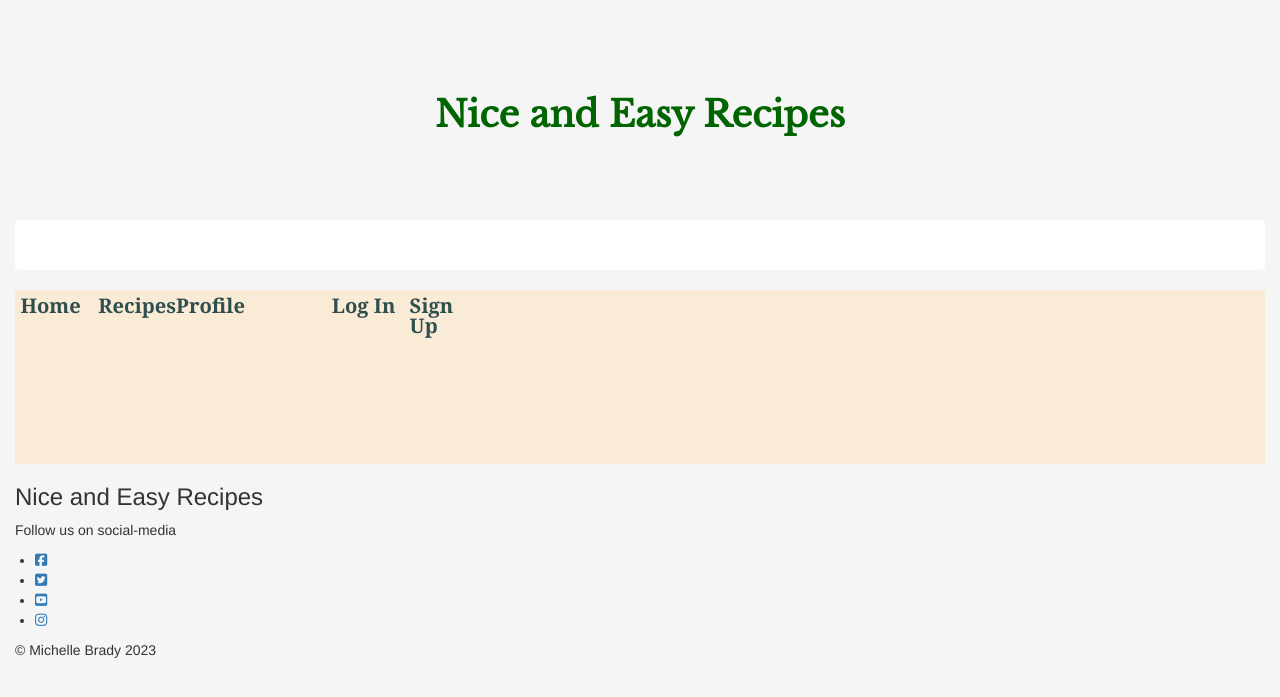
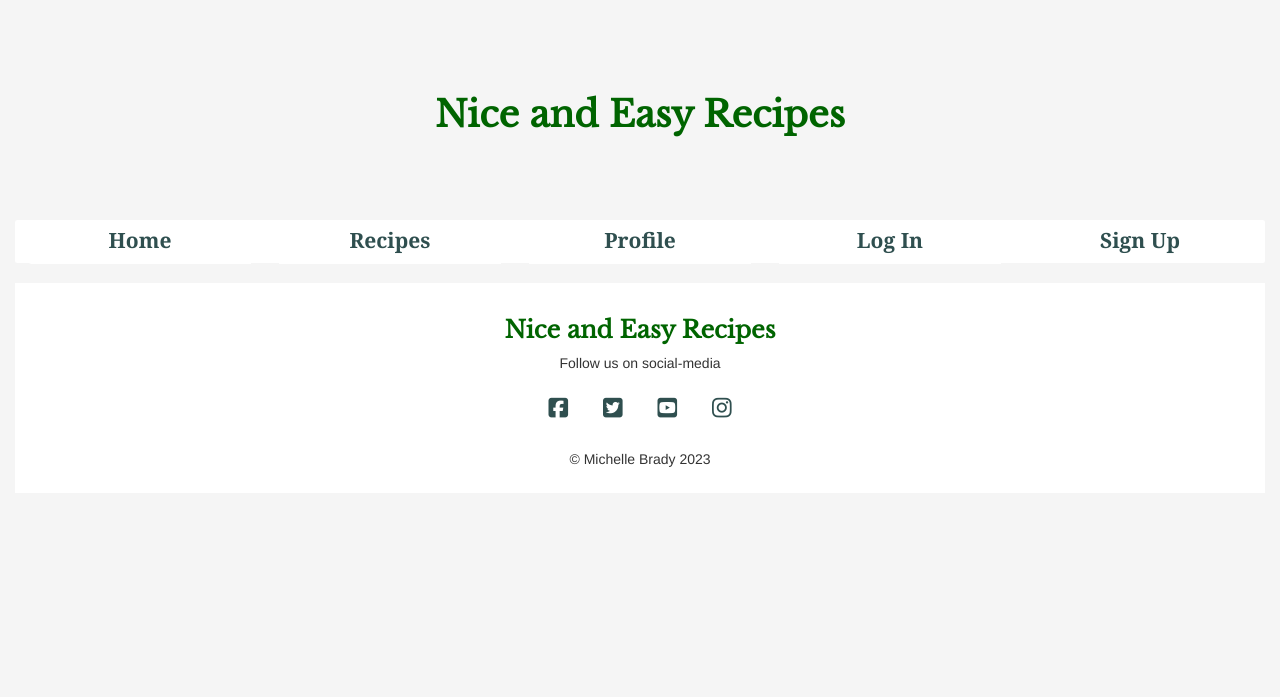
Before and after one commit to Code-Institute-Submissions/ShellyBrady-RecipeWebsite, a Django app: page / in a window 1280 px wide. Shown: the top 697 px of the page. Run offline with Django 3.2, Linux system fonts and the light colour scheme; data that the repository does not hold is empty; some libraries are stand-ins or nearby versions.

Commit message:
add css and bootstrap to recipes and index html

```diff
--- a/static/css/style.css
+++ b/static/css/style.css
@@ -2,7 +2,10 @@
 
 .container-fluid {
     background-color: whitesmoke;
+
 }
+
+  /*Logo Styling*/
 
 h1 {
     font-family: 'Libre Baskerville', serif ;
@@ -14,48 +17,51 @@ h1 {
     padding: 6%;
 }
 
+  /*nav area styling*/
+
 header a {
-    display: flex;
+    text-align: center;
     text-decoration: none;
     color: darkslategray;
     font-weight: 600;
-    font-size: 1.2em;
+    font-size: 1.5em;
     font-family: Georgia, 'Times New Roman', Times, serif;
     line-height: 100%;
     justify-content: space-between;
 }
 
-
-#menu li {
-    display: flex;
-    height: 100%;
-    font-size: 1.2em;
-    justify-content: space-between;
-    width: 100%;
+.container-fluid {
+    text-align: center;
 }
 
-nav li {
-    padding-left: 2%;
-    padding-right: 2%;
-    padding-bottom: 2%;
+button.list-group-item.list-group-item-action.px-3.border-0 {
     width: 100%;
+    margin-left: 1em;
+    margin-right: 1em;
+    text-align: center;
 }
 
-nav #menu {
-    display: flex;
-    padding: 5%;
-    margin-bottom: 5%;
-    justify-content: space-between;
-}
-.nav-container {
-    display: flex;
-    height: 100%;
-    width: 100%;
-    background-color: antiquewhite;
-    justify-content: space-between;
+#menu.list-group.list-group-horizontal-sm.me-0 {
+    background-color: white;
 }
 
-.navbar-nav li a{
-    justify-content: space-between;
-    padding: 7%;
+  /*footer styling */
+
+footer {
+    background-color: white;
+    padding: 1em;
 }
+
+footer h3 {
+    font-weight: 600;
+    font-size: 1.7em;
+    color: darkgreen;
+    font-family: 'Libre Baskerville', serif ;
+}
+
+.btn.btn-floating.m-1 {
+    font-weight: 500;
+    font-size: 1.6em;
+    color: darkslategray;
+    font-family: Georgia, 'Times New Roman', Times, serif;
+}
--- a/templates/index.html
+++ b/templates/index.html
@@ -28,45 +28,25 @@
     <header>
       <h1 >Nice and Easy Recipes</h1>
 
-        <nav class="navbar navbar-expand-lg navbar-light bg-white"></nav>
-          <div class="nav-container">
-              <!--nav bar items to link to web pages they belong to-->
+            <div class="list-group list-group-horizontal-sm me-0" id="menu">
 
-            <ul class="nav navbar-nav" id="menu">
+              <button type="button" class="list-group-item list-group-item-action px-3 border-0"><a href="{% url 'home' %}">Home</a></button>
 
-              <li>
-                <a href="{% url 'home' %}" aria-current="page" class="active">Home</a>
-              </li>
+              <button type="button" class="list-group-item list-group-item-action px-3 border-0"><a href="#">Recipes</a></button>
 
-              <li>
-                <a href="#">Recipes</a>
-              </li>
-
-              <li>
-                <a href="#">Profile</a>
-              </li>
-
-              <li>
+                <button type="button" class="list-group-item list-group-item-action px-3 border-0"><a href="#">Profile</a></button>
                   {% if user.is_authenticated %}
-                  <li>
-                    <a class="user-item" aria-current="page" href="{% url 'account_logout' %}">Log Out</a></li>
+                <button type="button" class="list-group-item list-group-item-action px-3 border-0"><a href="{% url 'account_logout' %}">Log Out</a></button>
                   {% else %}
-                  <li>
-                    <a class="user-item" href="{% url 'account_login' %}">Log In</a></li>
-                  <li>
-                    <a class="user-item" href="{% url 'account_signup' %}">Sign Up</a></li>
+                <button type="button" class="list-group-item list-group-item-action px-3 border-0"><a href="{% url 'account_login' %}">Log In</a></button>
+                <button type="button" class="list-group-item list-group-item-action px-3 border-0"><a href="{% url 'account_signup' %}">Sign Up</a></button>
                   {% endif %}
-              </li>
-            </ul>
-              </div>
             </div>
-          </nav>
-        </div>
     </header>
 
 
 
-    <main class="flex-shrink-0 main-bg">
+    <main class="flex-shrink-0 me-2 ms-2">
 
         {% block content %}
         <!-- Content Goes here -->
@@ -76,37 +56,30 @@
 
 
     <!--footer-->
-    <footer class="">
+  <footer class="">
 
-      <div class="footer-content">
+    <div class="footer-content">
 
-        <h3>Nice and Easy Recipes</h3>
+      <h3>Nice and Easy Recipes</h3>
 
-        <p>
+      <p>
           Follow us on social-media
-        </p>
-
+      </p>
 
         <!--social media links-->
 
-        <ul class="social-media">
-          <li>
-            <a href="https://facebook.com" target="_blank" rel="noopener"
+        <section class="mb-4 text-center">
+            <a class="btn btn-floating m-1" href="https://facebook.com" role="button" target="_blank" rel="noopener"
                 aria-label="Visit our Facebook page (opens in a new tab)"><i class="fab fa-facebook-square"></i></a>
-          </li>
-          <li>
-            <a href="https://twitter.com" target="_blank" rel="noopener"
+
+            <a class="btn btn-floating m-1" href="https://twitter.com" role="button" target="_blank" rel="noopener"
                 aria-label="Visit our Twitter page (opens in a new tab)"><i class="fab fa-twitter-square"></i></a>
-          </li>
-          <li>
-            <a href="https://youtube.com" target="_blank" rel="noopener"
+
+            <a class="btn btn-floating m-1" href="https://youtube.com" role="button" target="_blank" rel="noopener"
                 aria-label="Visit our YouTube page (opens in a new tab)"><i class="fab fa-youtube-square"></i></a>
-          </li>
-          <li>
-            <a href="https://instagram.com" target="_blank" rel="noopener"
+
+            <a class="btn btn-floating m-1" href="https://instagram.com" role="button" target="_blank" rel="noopener"
                 aria-label="Visit our Instagram page (opens in a new tab)"><i class="fab fa-instagram"></i></a>
-          </li>
-        </ul>
 
 
 
@@ -120,5 +93,6 @@
 
 </body>
 
+
+  </footer>
 </html>
-    </footer>
--- a/templates/recipes.html
+++ b/templates/recipes.html
@@ -4,41 +4,45 @@
 
 <!--used blog walkthrough for this page with some small changes-->
 
-<div class="container">
+<div class="container d-flex flex-column">
     <div class="row">
         <!--recipe entry-->
         {% for post in post_list %}
-                <div class="col-xs-12 col-sm-6 col-md-6">
-                    <div class="card-body">
-                        <div class="image-container">
-                            <div class="image-container">
+        <div class="card-deck col-sm-6">
+                <div class="card  p-1 m-3" style="background-color:#bebcbc;">
+                        <div class="text-center bg-image hover-overlay ripple" data-mdb-ripple-color="light">
                                 {% if "placeholder" in post.featured_image.url %}
                                 <img class="card-img-top"
-                                    src="https://res.cloudinary.com/dhifyjuus/image/upload/v1677244923/enrdln0vg7f2igyturbd.jpg">
+                                    src="https://res.cloudinary.com/dhifyjuus/image/upload/v1677244923/enrdln0vg7f2igyturbd.jpg" class="img-fluid">
+                                <a href="#!">
+                                    <div class="mask" style="background-color: rgba(251, 251, 251, 0.15)"></div>
+                                </a>
                                 {% else %}
-                                <img class="card-img-top" src=" {{ post.featured_image.url }}">
+                                <img class="card-img-top" src="{{ post.featured_image.url }}" class="img-fluid">
+                                <a href="#!">
+                                    <div class="mask" style="background-color: rgba(251, 251, 251, 0.15)"></div>
+                                </a>
                                 {% endif %}
-                                <div class="image-flash">
-                                    <p class="author">Author: {{ post.author }}</p>
-                                </div>
                             </div>
+
                             <a href="{% url 'post_detail' post.slug  %}" class="post-link">
-                                <h2 class="card-title">{{ post.title }}</h2>
-                                <p class="card-text">{{ post.excerpt }}</p>
+                                <h2 class="card-header">{{ post.title }}</h2>
+                                <h4 class="author">{{ post.author }}</h4>
                             </a>
+
                             <hr />
-                            <p class="card-text text-muted h6">{{ post.created_on}} <i class="far fa-heart"></i>
-                                 {{ post.number_of_likes }}</p>
+                            <div class="card-footer pb-3">{{ post.created_on}} <i class="far fa-heart"></i>
+                                 {{ post.number_of_likes }}</div>
                         </div>
-                    </div>
                 </div>
                 {% if forloop.counter|divisibleby:2 %}
+
             <div class="row">
                {% endif %}
                {% endfor %}
             </div>
         </div>
-    </div>
+</div>
     {% if is_paginated %}
     <nav aria-label="Page navigation">
         <ul class="pagination justify-content-center">
```
